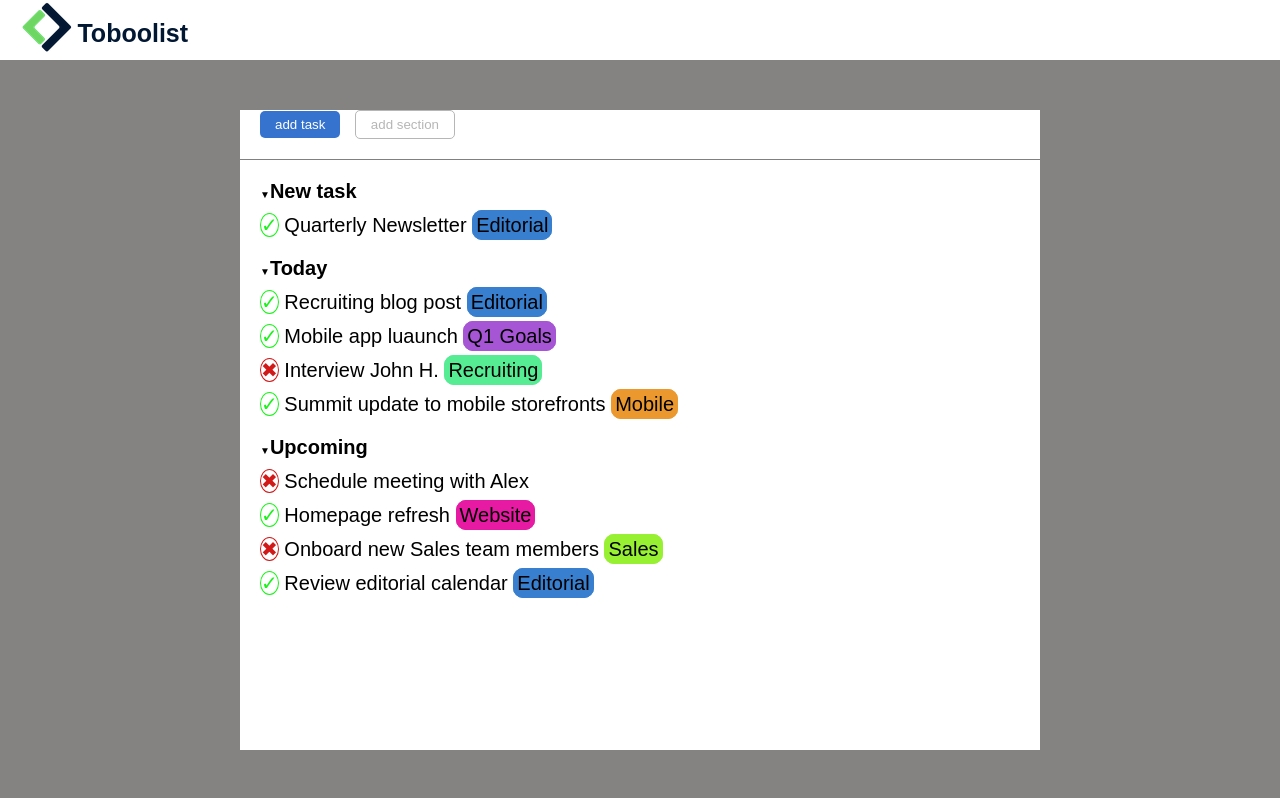
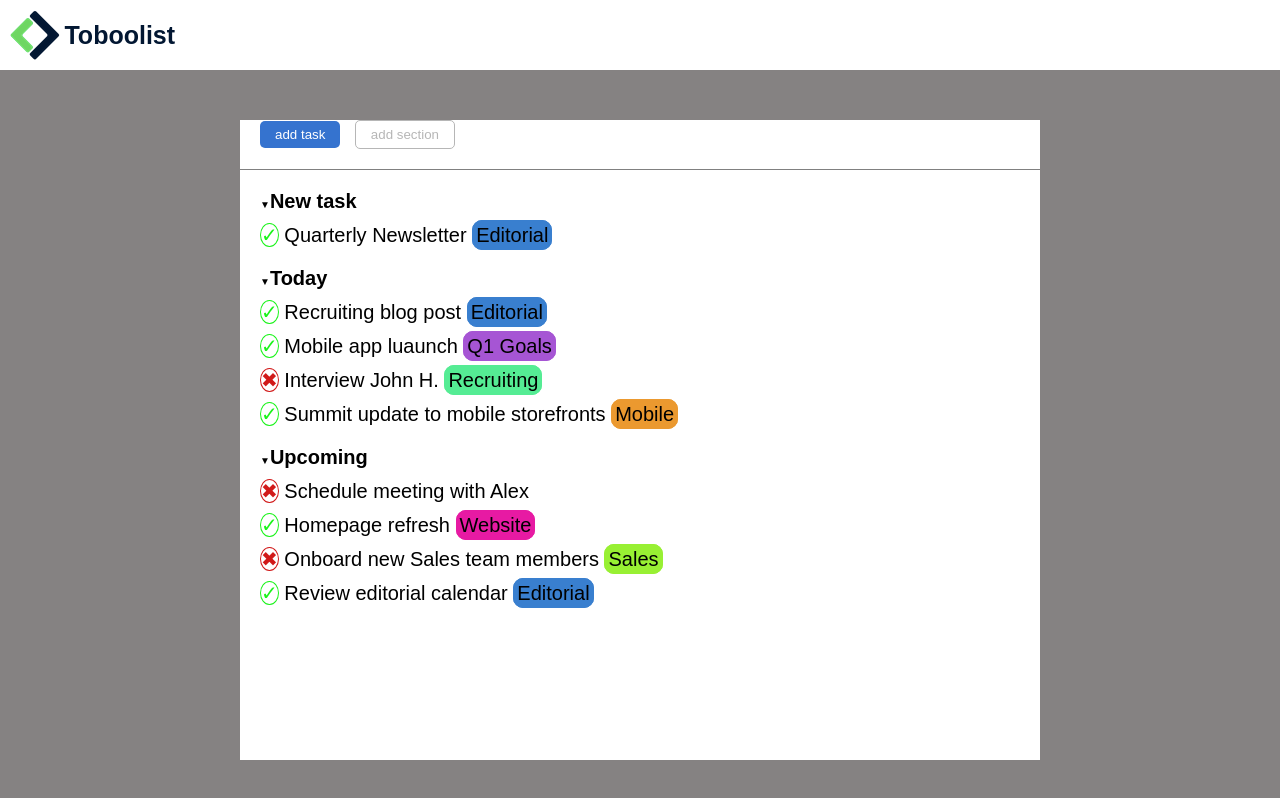
Before and after one commit to LorenzoSeverini/html-css-toboolist, a plain HTML site: page index.html in a window 1280 px wide. Drawn offline with Linux system fonts and the light colour scheme.

Commit message:
fix (header) html e css

```diff
--- a/css/style.css
+++ b/css/style.css
@@ -1,30 +1,29 @@
 *{
     box-sizing: border-box;
-    margin: 0;
-    padding: 0;
+    margin: 0px;
+    padding: 0px;
+    font-family: Arial, Helvetica, sans-serif;
 }
 
 body{
-    font-family: Arial, Helvetica, sans-serif;
     background-color: rgb(133, 130, 130);
 }
 
 header{
     width: 100%;
-    height: 60px;
+    height: 70px;
     background-color: white;
     margin-bottom: 50px;
-    padding-left: 20px;
+    padding: 10px;
 }
 
 #logo{
-    display: inline-block;
+    vertical-align: middle;
 }
 
 h1{
     font-size: 25px;
-    line-height: 100%;
-    vertical-align: 50%;
+    vertical-align: middle;
     color: #021732;
     display: inline;
 }
@@ -40,9 +39,6 @@ main{
     width: 100%;
     height:50px;
     border-bottom: 1px solid grey;
-
-
-
 }
 
 .button1{
--- a/index.html
+++ b/index.html
@@ -11,7 +11,7 @@
     <!-- Logo e titolone -->
 
     <header>
-        <img id="logo" src="img/logo copia.png" alt="">
+        <img id="logo" src="img/Logo.png" alt="logo Toboolist">
         <h1>Toboolist</h1>
     </header>
 
```
